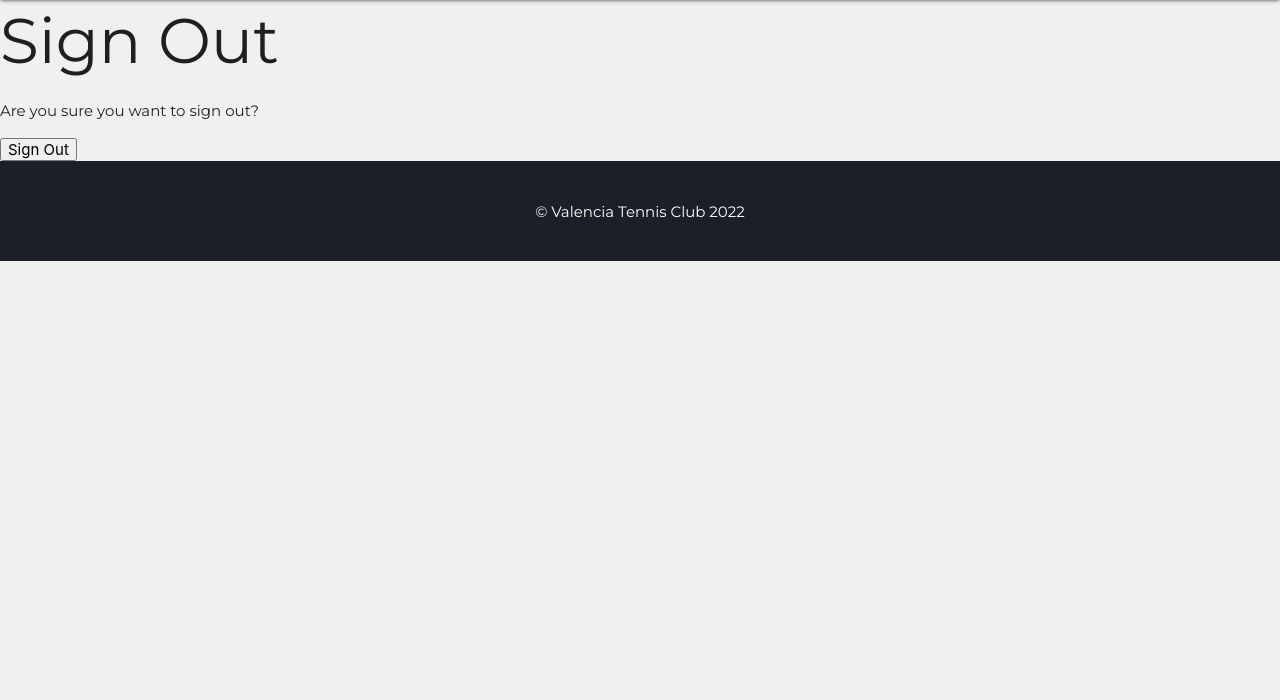
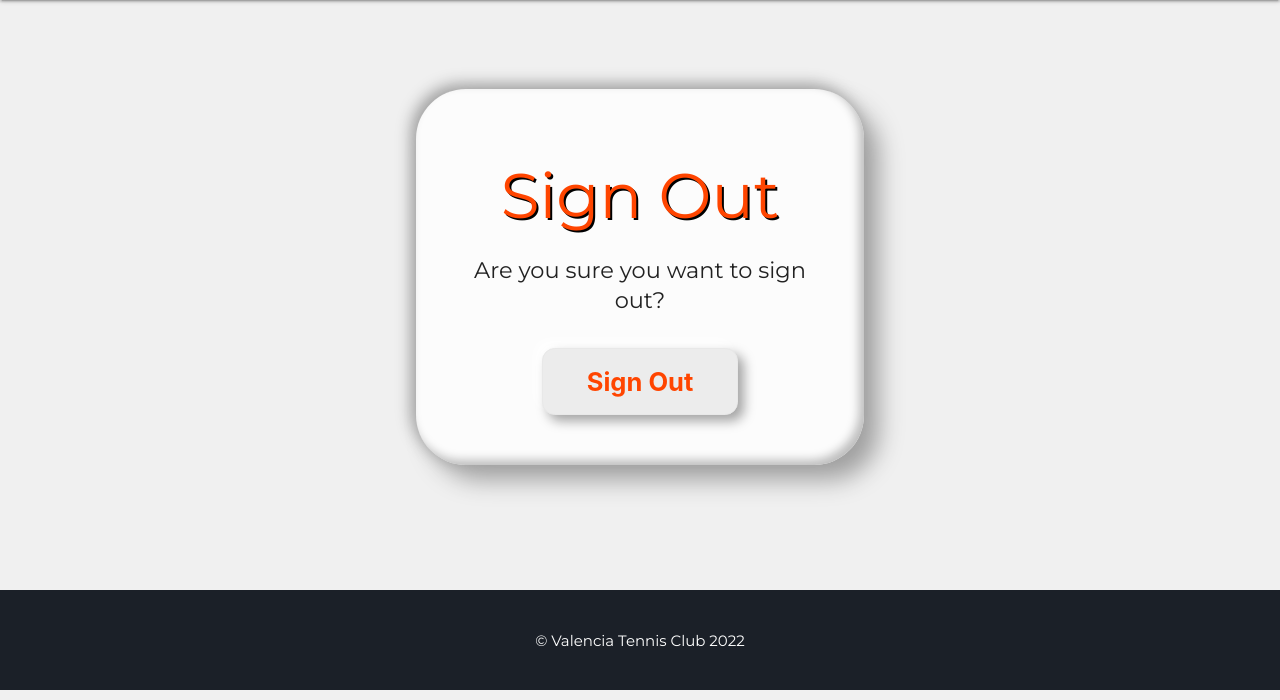
Before and after one commit to DHayes23/Valencia-Tennis, a Django app: page /accounts/logout/ in a window 1280 px wide. Shown: the part 100-800 px from the top of the page. Run offline with Django 3.2, Linux system fonts and the light colour scheme; the visitor is signed in with stand-in values (Sample User, id 1); some libraries are stand-ins or nearby versions.

Commit message:
Modify allauth logout template

```diff
--- a/templates/allauth/account/logout.html
+++ b/templates/allauth/account/logout.html
@@ -5,17 +5,30 @@
 {% block head_title %}{% trans "Sign Out" %}{% endblock %}
 
 {% block content %}
-<h1>{% trans "Sign Out" %}</h1>
 
-<p>{% trans 'Are you sure you want to sign out?' %}</p>
+{% load static %}
+<link rel="stylesheet" href="{% static 'css/auth.css' %}">
+
+<section>
+  <div class="container">
+    <div class="auth-panel">
+      <h1 class="auth-heading center-align">{% trans "Sign Out" %}</h1>
+
+      <p class="auth-paragraph center-align">{% trans 'Are you sure you want to sign out?' %}</p>
 
       <form method="post" action="{% url 'account_logout' %}">
         {% csrf_token %}
         {% if redirect_field_value %}
         <input type="hidden" name="{{ redirect_field_name }}" value="{{ redirect_field_value }}"/>
         {% endif %}
-  <button type="submit">{% trans 'Sign Out' %}</button>
+        <div class="center-align">
+          <button type="submit" class="auth-button">{% trans 'Sign Out' %}</button>
+        </div>
       </form>
+    </div>
+  </div>
+</section>
+
 
 
 {% endblock %}
```
Lines whose indentation alone changed are shown as unchanged.
